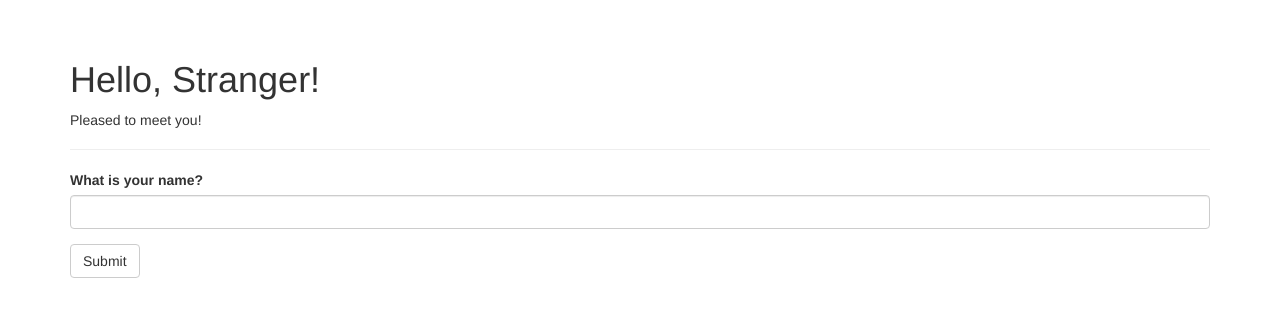
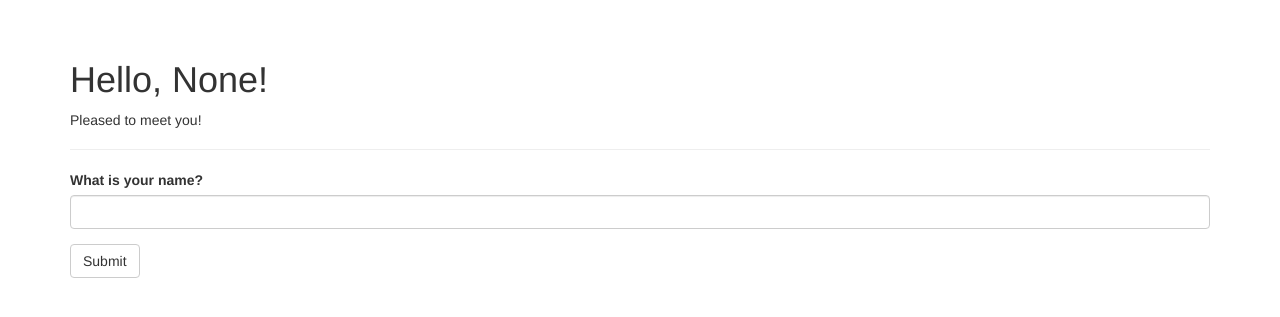
Before and after one commit to iPhonePKAndroid/flask, a Flask app: page / in a window 1280 px wide. Shown: the part 52-369 px from the top of the page. Run offline with Flask 2, Linux system fonts and the light colour scheme; some libraries are stand-ins or nearby versions.

Commit message:
1.0框架

```diff
--- a/app/templates/index.html
+++ b/app/templates/index.html
@@ -5,7 +5,7 @@
 
 {% block page_content %}
 <div class="page-header">
-    <h1>Hello, {% if name %}{{ name }}{% else %}Stranger{% endif %}!</h1>
+    <h1>Hello, {% if name %}{{ name }}{% else %}None{% endif %}!</h1>
     {% if not known %}
     <p>Pleased to meet you!</p>
     {% else %}
```
